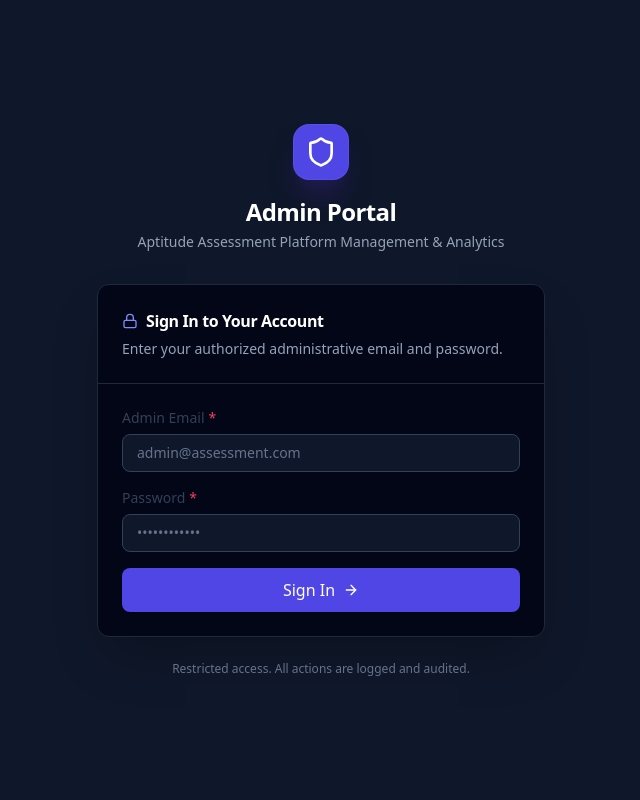
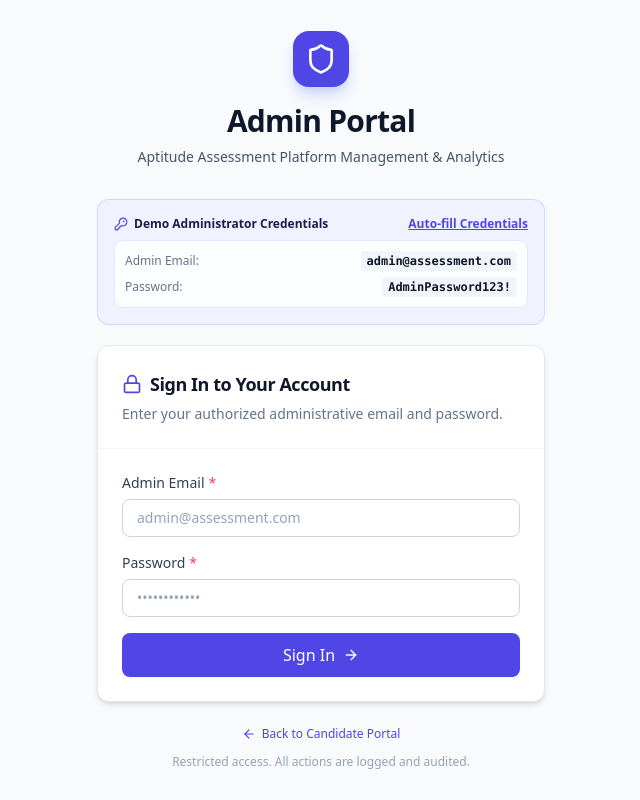
Before and after one commit to dineshkumar-mb/Full-Stack-Developer-Assignment, a React (Vite) app in the folder client/: page /admin/login in a window 1280 px wide. Shown: the whole page, without its empty margins (319-959 px from the left). Built offline with nearby package versions, Linux system fonts and the light colour scheme; no server answers.

Commit message:
feat(client): style admin login to match candidate portal theme and add demo credentials badge

```diff
--- a/client/src/pages/admin/AdminLoginPage.jsx
+++ b/client/src/pages/admin/AdminLoginPage.jsx
@@ -1,5 +1,5 @@
 import React, { useState } from 'react';
-import { useNavigate, useLocation } from 'react-router-dom';
+import { useNavigate, useLocation, Link } from 'react-router-dom';
 import { useForm } from 'react-hook-form';
 import { zodResolver } from '@hookform/resolvers/zod';
 import { z } from 'zod';
@@ -9,7 +9,7 @@ import Input from '../../components/common/Input.jsx';
 import Button from '../../components/common/Button.jsx';
 import Alert from '../../components/common/Alert.jsx';
 import { Card, CardHeader, CardTitle, CardDescription, CardContent } from '../../components/common/Card.jsx';
-import { Shield, Lock, ArrowRight } from 'lucide-react';
+import { Shield, Lock, ArrowRight, KeyRound, ArrowLeft } from 'lucide-react';
 
 const loginSchema = z.object({
   email: z
@@ -30,6 +30,7 @@ export function AdminLoginPage() {
   const {
     register,
     handleSubmit,
+    setValue,
     formState: { errors },
   } = useForm({
     resolver: zodResolver(loginSchema),
@@ -38,6 +39,12 @@ export function AdminLoginPage() {
       password: '',
     },
   });
+
+  const handleAutofill = () => {
+    setValue('email', 'admin@assessment.com', { shouldValidate: true });
+    setValue('password', 'AdminPassword123!', { shouldValidate: true });
+    setServerError(null);
+  };
 
   const onSubmit = async (data) => {
     setServerError(null);
@@ -64,25 +71,59 @@ export function AdminLoginPage() {
   };
 
   return (
-    <div className="min-h-screen bg-slate-900 flex flex-col items-center justify-center p-4 sm:p-6 font-sans">
+    <div className="min-h-screen bg-slate-50 flex flex-col items-center justify-center p-4 sm:p-6 font-sans">
       <div className="w-full max-w-md">
+        {/* Header matching Candidate Portal styling */}
         <div className="text-center mb-8">
-          <div className="inline-flex items-center justify-center w-14 h-14 rounded-2xl bg-indigo-600 text-white shadow-xl shadow-indigo-950 mb-4 border border-indigo-500/30">
+          <div className="inline-flex items-center justify-center w-14 h-14 rounded-2xl bg-indigo-600 text-white shadow-lg shadow-indigo-200 mb-4">
             <Shield className="w-8 h-8" />
           </div>
-          <h1 className="text-2xl font-bold text-white tracking-tight">Admin Portal</h1>
-          <p className="mt-1 text-sm text-slate-400">
+          <h1 className="text-2xl sm:text-3xl font-extrabold text-slate-900 tracking-tight">
+            Admin Portal
+          </h1>
+          <p className="mt-2 text-sm text-slate-600 max-w-sm mx-auto">
             Aptitude Assessment Platform Management & Analytics
           </p>
         </div>
 
-        <Card className="border-slate-800 bg-slate-950 text-slate-100 shadow-2xl">
-          <CardHeader className="border-slate-800">
-            <CardTitle className="text-base text-white flex items-center gap-2">
-              <Lock className="w-4 h-4 text-indigo-400" />
+        {/* Demo Credentials Box */}
+        <div className="mb-5 p-4 bg-indigo-50/80 border border-indigo-200/80 rounded-xl shadow-xs">
+          <div className="flex items-center justify-between mb-2">
+            <span className="text-xs font-bold text-indigo-950 flex items-center gap-1.5">
+              <KeyRound className="w-3.5 h-3.5 text-indigo-600" />
+              Demo Administrator Credentials
+            </span>
+            <button
+              type="button"
+              onClick={handleAutofill}
+              className="text-xs font-semibold text-indigo-600 hover:text-indigo-800 underline cursor-pointer transition-colors"
+            >
+              Auto-fill Credentials
+            </button>
+          </div>
+          <div className="space-y-1.5 text-xs text-slate-700 bg-white/90 p-2.5 rounded-lg border border-indigo-100">
+            <div className="flex items-center justify-between">
+              <span className="text-slate-500 font-medium">Admin Email:</span>
+              <code className="font-mono font-semibold text-slate-900 select-all bg-slate-100 px-1.5 py-0.5 rounded">
+                admin@assessment.com
+              </code>
+            </div>
+            <div className="flex items-center justify-between">
+              <span className="text-slate-500 font-medium">Password:</span>
+              <code className="font-mono font-semibold text-slate-900 select-all bg-slate-100 px-1.5 py-0.5 rounded">
+                AdminPassword123!
+              </code>
+            </div>
+          </div>
+        </div>
+
+        <Card className="border-slate-200 bg-white shadow-md">
+          <CardHeader>
+            <CardTitle className="text-base sm:text-lg flex items-center gap-2 text-slate-900">
+              <Lock className="w-5 h-5 text-indigo-600" />
               Sign In to Your Account
             </CardTitle>
-            <CardDescription className="text-slate-400">
+            <CardDescription className="text-slate-500">
               Enter your authorized administrative email and password.
             </CardDescription>
           </CardHeader>
@@ -92,7 +133,7 @@ export function AdminLoginPage() {
               <Alert
                 variant="error"
                 title="Authentication Failed"
-                className="mb-5 bg-rose-950/60 border-rose-800 text-rose-200"
+                className="mb-5"
                 onClose={() => setServerError(null)}
               >
                 {serverError}
@@ -106,7 +147,6 @@ export function AdminLoginPage() {
                 label="Admin Email"
                 placeholder="admin@assessment.com"
                 required
-                className="bg-slate-900 border-slate-700 text-white placeholder:text-slate-500 focus:border-indigo-500"
                 error={errors.email?.message}
                 {...register('email')}
               />
@@ -117,7 +157,6 @@ export function AdminLoginPage() {
                 label="Password"
                 placeholder="••••••••••••"
                 required
-                className="bg-slate-900 border-slate-700 text-white placeholder:text-slate-500 focus:border-indigo-500"
                 error={errors.password?.message}
                 {...register('password')}
               />
@@ -136,9 +175,19 @@ export function AdminLoginPage() {
           </CardContent>
         </Card>
 
-        <p className="text-center text-xs text-slate-500 mt-6">
-          Restricted access. All actions are logged and audited.
-        </p>
+        {/* Back Link to Candidate Portal */}
+        <div className="mt-6 flex flex-col items-center gap-3 text-xs text-slate-500">
+          <Link
+            to="/"
+            className="inline-flex items-center gap-1.5 font-medium text-indigo-600 hover:text-indigo-800 transition-colors"
+          >
+            <ArrowLeft className="w-3.5 h-3.5" />
+            Back to Candidate Portal
+          </Link>
+          <p className="text-center text-slate-400">
+            Restricted access. All actions are logged and audited.
+          </p>
+        </div>
       </div>
     </div>
   );
```
